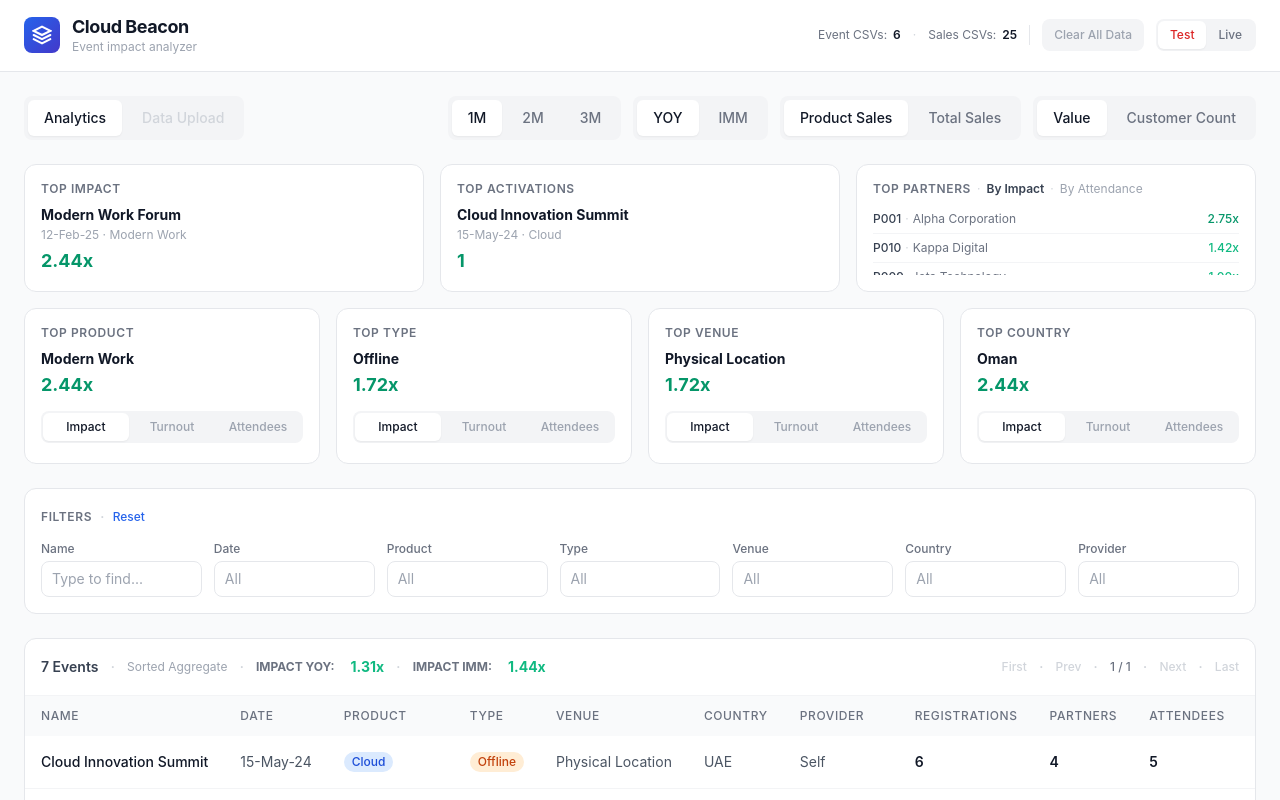
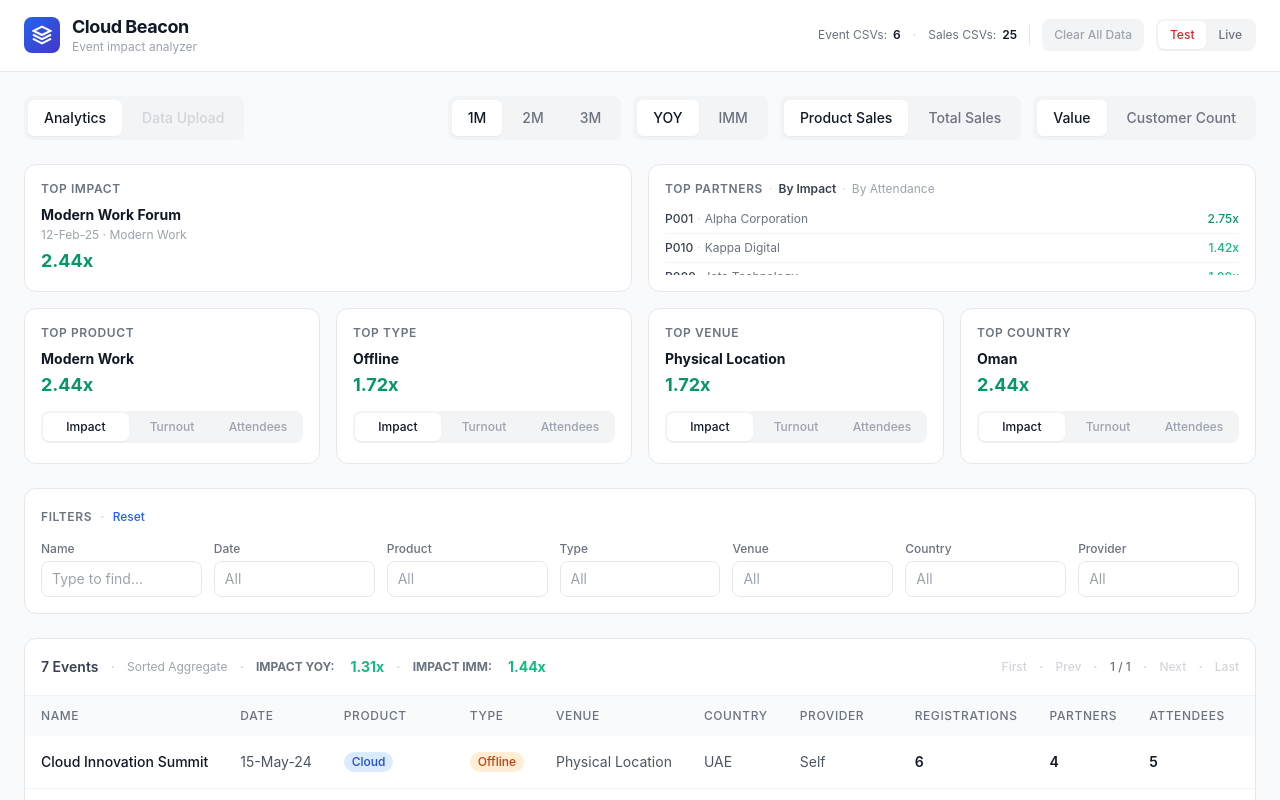
Before and after one commit to rr-quantifai/cloud-beacon, a React (Vite) app: page / in a window 1280 px wide. Shown: the top 800 px of the page. Built offline with nearby package versions, Linux system fonts and the light colour scheme.

Commit message:
Update App.jsx

```diff
--- a/src/App.jsx
+++ b/src/App.jsx
@@ -306,14 +306,10 @@ const SummaryCards = ({ summaryData, impactMode, topPartnersData, globalNameMap
   const [topPartnersView, setTopPartnersView] = useState("impact");
   return (
     <div className="mb-6">
-      <div className="grid grid-cols-1 md:grid-cols-3 gap-4 mb-4">
+      <div className="grid grid-cols-1 md:grid-cols-2 gap-4 mb-4">
         <div className="bg-white rounded-xl border border-gray-200 p-4 h-[128px] flex flex-col">
           <p className="text-xs font-semibold text-gray-500 uppercase tracking-wider mb-2">Top Impact</p>
           {(()=>{const ev=impactMode==="yoy"?summaryData.topEventYoY:summaryData.topEventIMM;const ratio=ev?.[impactMode==="yoy"?"ratioYoY":"ratioIMM"];if(!ev)return <p className="text-lg font-bold text-gray-400">—</p>;return(<><p className="text-sm font-bold text-gray-900 mb-0.5">{ev.eventName}</p><p className="text-xs text-gray-400 mb-1">{fmtDate(ev.eventDate)+" · "+ev.product}</p><p className={"text-lg font-bold "+rc(ratio)}>{n(ratio)+"x"}</p></>);})()}
-        </div>
-        <div className="bg-white rounded-xl border border-gray-200 p-4 h-[128px] flex flex-col">
-          <p className="text-xs font-semibold text-gray-500 uppercase tracking-wider mb-2">Top Activations</p>
-          {summaryData.topAct?(<><p className="text-sm font-bold text-gray-900 mb-0.5">{summaryData.topAct.eventName}</p><p className="text-xs text-gray-400 mb-1">{fmtDate(summaryData.topAct.eventDate)+" · "+summaryData.topAct.product}</p><p className="text-lg font-bold text-emerald-600">{summaryData.topAct.activations}</p></>):<p className="text-lg font-bold text-gray-400">—</p>}
         </div>
         <div className="bg-white rounded-xl border border-gray-200 p-4 h-[128px] flex flex-col">
           <div className="flex items-center gap-1.5 mb-2 flex-shrink-0">
@@ -393,12 +389,12 @@ const EventTable = ({ sortedGrouped, tableAgg, fName, sortCol, sortDir, toggleSo
         <td className="px-4 py-3 font-semibold text-gray-900">{g.totalRegistrations}</td>
         <td className="px-4 py-3 font-semibold text-gray-900">{g.totalPartners}</td>
         <td className="px-4 py-3 font-semibold text-gray-900">{g.totalAttendees}</td>
-        <td className="px-4 py-3 text-sm text-gray-400 whitespace-nowrap">{monthRange(g.yoyRange)}</td>
-        <td className="px-4 py-3 text-sm text-gray-400 whitespace-nowrap">{monthRange(g.immRange, "←")}</td>
-        <td className="px-4 py-3 text-sm text-gray-400 whitespace-nowrap">{monthRange(g.fwdRange)}</td>
+        <td className="px-4 py-3 text-gray-400 whitespace-nowrap">{monthRange(g.yoyRange)}</td>
+        <td className="px-4 py-3 text-gray-400 whitespace-nowrap">{monthRange(g.immRange, "←")}</td>
+        <td className="px-4 py-3 text-gray-400 whitespace-nowrap">{monthRange(g.fwdRange)}</td>
         <td className={"px-4 py-3 font-bold whitespace-nowrap "+iY.color}>{iY.text}</td>
         <td className={"px-4 py-3 font-bold whitespace-nowrap "+iI.color}>{iI.text}</td>
-        <td className="px-4 py-3 text-sm text-gray-400 whitespace-nowrap">{g.baselineUniverse}</td>
+        <td className="px-4 py-3 text-gray-400 whitespace-nowrap">{g.baselineUniverse}</td>
         <td className={"px-4 py-3 font-bold whitespace-nowrap "+bY.color}>{bY.text}</td>
         <td className={"px-4 py-3 font-bold whitespace-nowrap "+bI.color}>{bI.text}</td>
         <td className="px-4 py-3"><button onClick={()=>openModal(g)} className="px-3 py-1.5 text-xs font-semibold text-white bg-blue-600 rounded-lg hover:bg-blue-700 transition whitespace-nowrap">Partner Analysis</button></td>
@@ -531,14 +527,14 @@ const PartnerModal = ({ modal, salesIndex, sales, events, analysisMode, valueMod
                 return(<tr key={p.origIdx} className="transition hover:bg-gray-50">
                 <td className="px-4 py-3 font-medium text-gray-900 whitespace-nowrap">{p.pid}</td>
                 <td className="px-4 py-3 text-gray-600 whitespace-nowrap">{pNameMap[p.pid] || ""}</td>
-                <td className="px-4 py-3 text-sm text-gray-400 whitespace-nowrap">{det.regs}</td>
-                <td className="px-4 py-3 text-sm text-gray-400 whitespace-nowrap">{det.att}</td>
-                <td className="px-4 py-3 text-sm text-gray-400 whitespace-nowrap">{monthRange(modal.yoyRange)}</td>
-                <td className="px-4 py-3 text-sm text-gray-400 whitespace-nowrap">{monthRange(modal.immRange, "←")}</td>
-                <td className="px-4 py-3 text-sm text-gray-400 whitespace-nowrap">{monthRange(modal.fwdRange)}</td>
+                <td className="px-4 py-3 text-gray-600 whitespace-nowrap">{det.regs}</td>
+                <td className="px-4 py-3 text-gray-600 whitespace-nowrap">{det.att}</td>
+                <td className="px-4 py-3 text-gray-400 whitespace-nowrap">{monthRange(modal.yoyRange)}</td>
+                <td className="px-4 py-3 text-gray-400 whitespace-nowrap">{monthRange(modal.immRange, "←")}</td>
+                <td className="px-4 py-3 text-gray-400 whitespace-nowrap">{monthRange(modal.fwdRange)}</td>
                 <td className={"px-4 py-3 font-bold whitespace-nowrap "+pIY.color}>{pIY.text}</td>
                 <td className={"px-4 py-3 font-bold whitespace-nowrap "+pII.color}>{pII.text}</td>
-                <td className="px-4 py-3 text-sm text-gray-400 whitespace-nowrap">{modal.baselineUniverse}</td>
+                <td className="px-4 py-3 text-gray-400 whitespace-nowrap">{modal.baselineUniverse}</td>
                 <td className={"px-4 py-3 font-bold whitespace-nowrap "+mBY.color}>{mBY.text}</td>
                 <td className={"px-4 py-3 font-bold whitespace-nowrap "+mBI.color}>{mBI.text}</td>
                 <td className="px-4 py-3"><button onClick={()=>setSelIdx(isSel?null:p.origIdx)} disabled={!p.found} className={"px-3 py-1.5 text-xs font-semibold rounded-lg transition border "+(!p.found?"text-gray-300 bg-white border-gray-200 cursor-not-allowed":isSel?"text-blue-600 bg-white border-blue-400 hover:border-blue-500":"text-gray-400 bg-white border-gray-300 hover:border-blue-300")}>Chart</button></td>
@@ -736,7 +732,7 @@ function App() {
     if (!allGrouped.length || !sales.length) return null;
     const bd = k => { const g = _.groupBy(allGrouped, k); return Object.entries(g).map(([key, evts]) => { const vY = evts.filter(e => e.ratioYoY != null && isFinite(e.ratioYoY)); const vI = evts.filter(e => e.ratioIMM != null && isFinite(e.ratioIMM)); return { key, avgRatioYoY: vY.length ? _.meanBy(vY, "ratioYoY") : null, avgRatioIMM: vI.length ? _.meanBy(vI, "ratioIMM") : null, totalPartners: _.sumBy(evts, "totalPartners"), totalAttendees: _.sumBy(evts, "totalAttendees"), latestDate: _.maxBy(evts, "eventDate")?.eventDate || "" }; }); };
     const veYoY = allGrouped.filter(e => e.ratioYoY != null && isFinite(e.ratioYoY)), veIMM = allGrouped.filter(e => e.ratioIMM != null && isFinite(e.ratioIMM));
-    return { topEventYoY: veYoY.length ? [...veYoY].sort(descTie(e => e.ratioYoY, e => e.eventDate))[0] : null, topEventIMM: veIMM.length ? [...veIMM].sort(descTie(e => e.ratioIMM, e => e.eventDate))[0] : null, topAct: (() => { const wA = allGrouped.filter(g => g.activations > 0); return wA.length ? [...wA].sort(descTie(e => e.activations, e => e.eventDate))[0] : null; })(), product: bd("product"), eventType: bd("eventType"), venue: bd("venue"), country: bd("country") };
+    return { topEventYoY: veYoY.length ? [...veYoY].sort(descTie(e => e.ratioYoY, e => e.eventDate))[0] : null, topEventIMM: veIMM.length ? [...veIMM].sort(descTie(e => e.ratioIMM, e => e.eventDate))[0] : null, product: bd("product"), eventType: bd("eventType"), venue: bd("venue"), country: bd("country") };
   }, [allGrouped, sales]);
 
   const topPartnersData = useMemo(() => {
```
